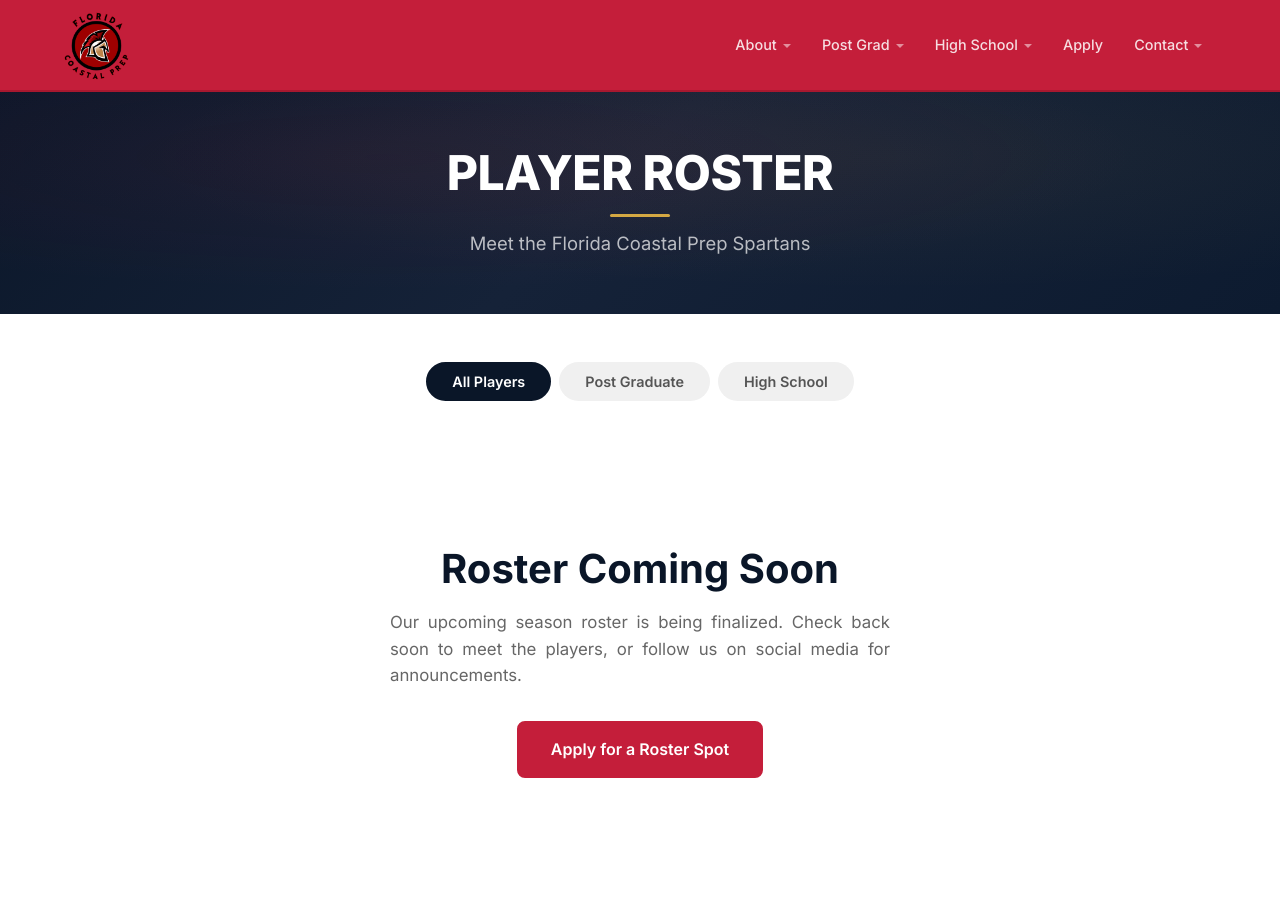
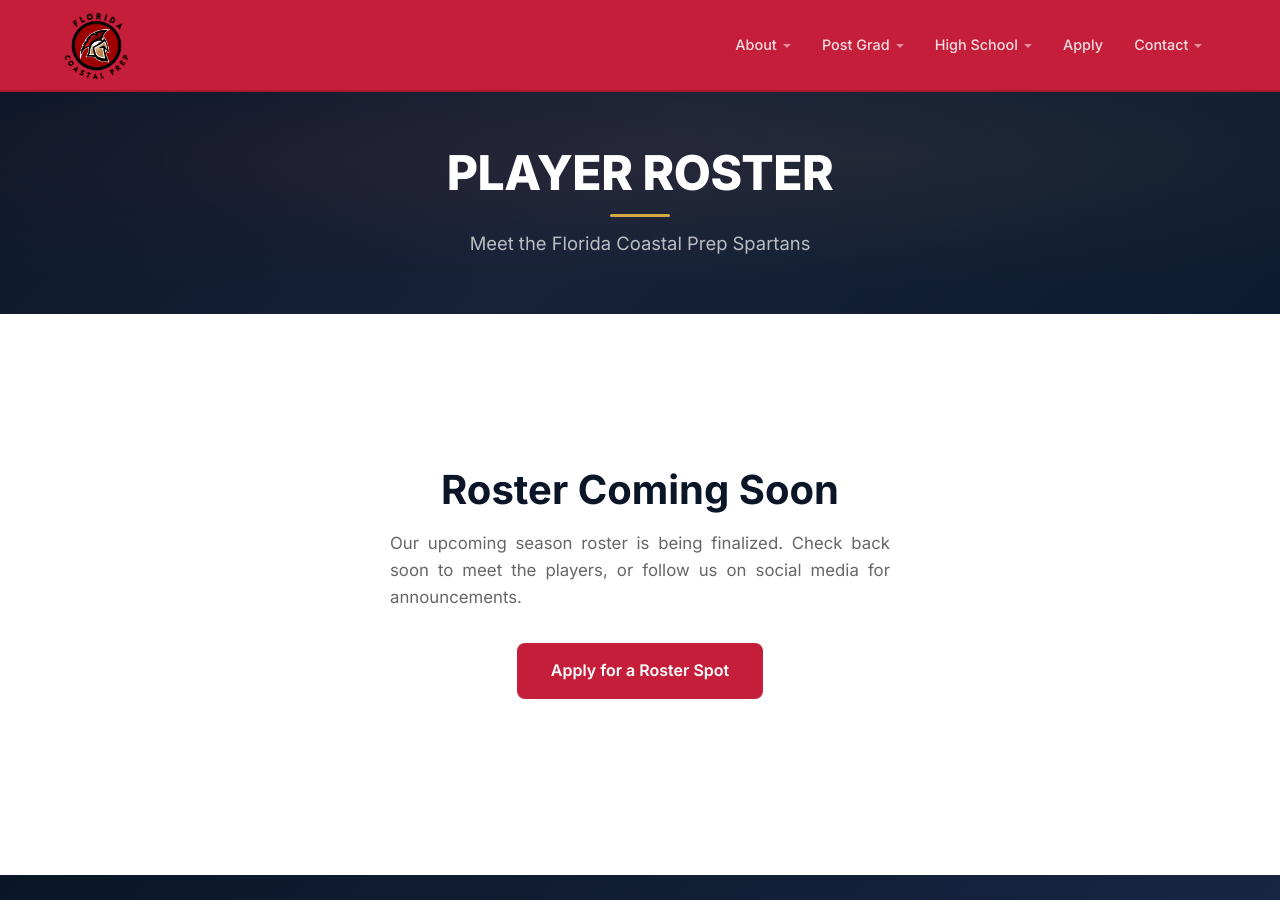
Before and after one commit to CoachD23/fcp-jekyll-site, a Jekyll site: the page built from roster.html, in a window 1280 px wide and 900 px high. Built offline with Jekyll 4.4.1, drawn with Linux system fonts in a browser that asks for light colours; a script that is not in the unit is left out.

Commit message:
Hide roster filters when no players exist
Move program filter buttons inside the roster size check so they only
display when actual player data is present.

Co-Authored-By: Claude Opus 4.6 <noreply@anthropic.com>

```diff
--- a/roster.html
+++ b/roster.html
@@ -14,14 +14,13 @@ description: "Meet the Florida Coastal Prep Sports Academy roster. View player p
 <section class="page-content">
   <div class="container">
 
+    {% if site.roster.size > 0 %}
     <!-- Program Filter -->
     <div class="roster-filters" role="navigation" aria-label="Roster filters">
       <button class="roster-filter active" data-program="all">All Players</button>
       <button class="roster-filter" data-program="post-grad">Post Graduate</button>
       <button class="roster-filter" data-program="high-school">High School</button>
     </div>
-
-    {% if site.roster.size > 0 %}
     <div class="roster-grid">
       {% for player in site.roster %}
       <div class="roster-card" data-program="{{ player.program }}">
```
